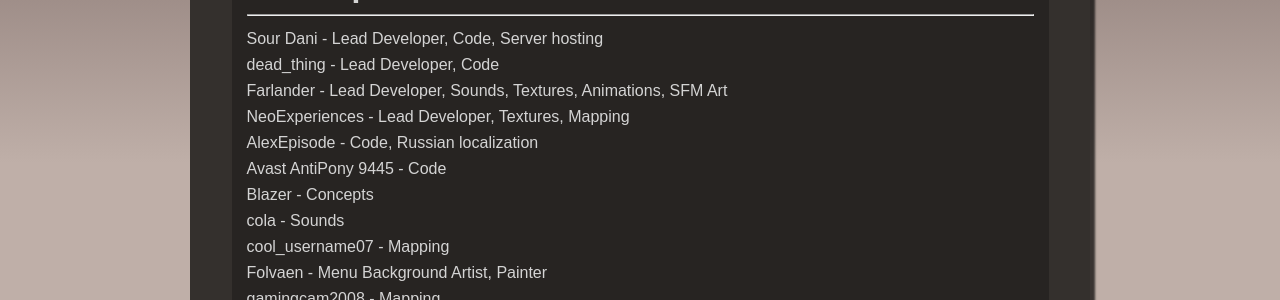
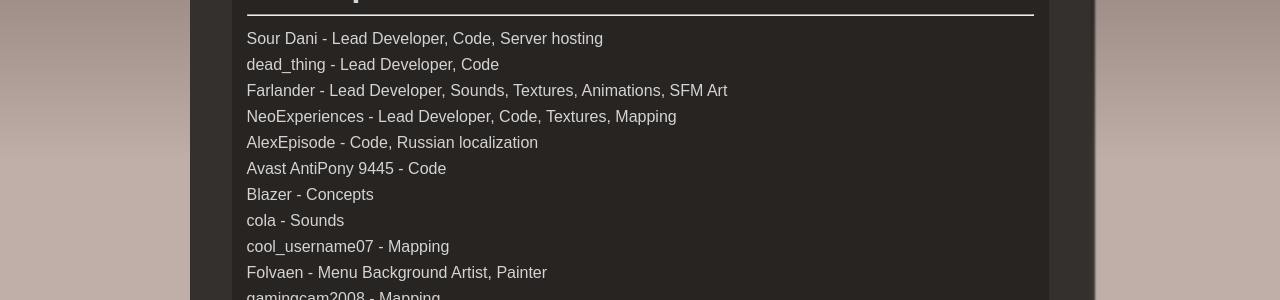
Before and after one commit to Pre-Fortress-2/PF2-Website, a Jekyll site: the page built from pages/credits.md, in a window 1280 px wide and 900 px high. Shown: the part 359-659 px from the top of the window. Built offline with Jekyll 4.4.1, drawn with Linux system fonts in a browser that asks for light colours.

Commit message:
feat: added code next to Neo's credit

```diff
--- a/_data/credits.json
+++ b/_data/credits.json
@@ -23,7 +23,8 @@
 			"name": "NeoExperiences",
 			"devlead": true,
 			"mapper": true,
-			"textures": true
+			"textures": true,
+			"code" : true,
 		},
 		{
 			"name": "AlexEpisode",
```
